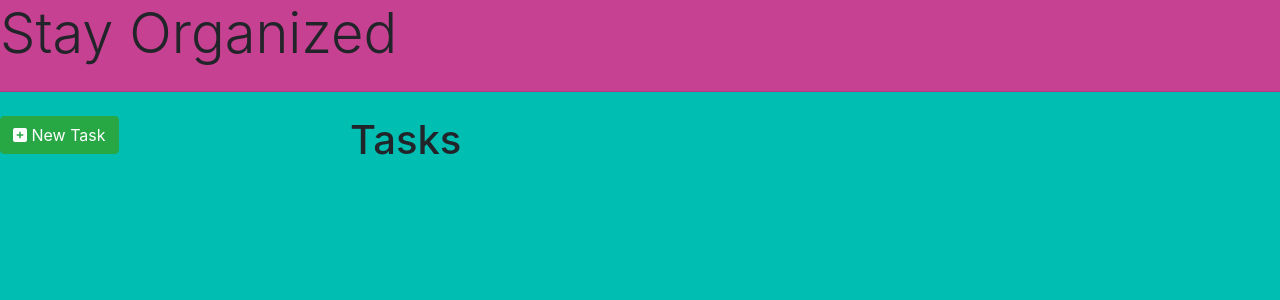
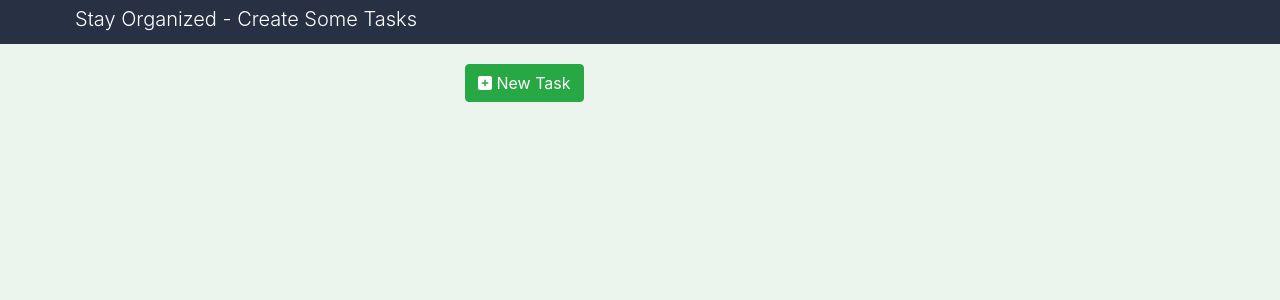
Before and after one commit to stuyy/Taskify, an Angular app: page / in a window 1280 px wide. Shown: the top 300 px of the page. Built offline with nearby package versions, Linux system fonts and the light colour scheme.

Commit message:
Updated UI and added local storage

```diff
--- a/src/app/app.component.css
+++ b/src/app/app.component.css
@@ -1,3 +1,12 @@
-main {
+.main-content {
     display: flex;
+    padding: 20px;
+    justify-content: space-around;
 }
+
+header {
+    background-color:  #283044;
+    text-align: left;
+    color: white;
+    padding: 7px 0 5px 75px;
+}
--- a/src/app/app.component.html
+++ b/src/app/app.component.html
@@ -1,12 +1,15 @@
 <!--The content below is only a placeholder and can be replaced.-->
-<header class="jumbotron-fluid">
-  <h1 class="display-4">Stay Organized</h1>
-  <hr class="my-4">
+
+<header>
+    <h1 class="lead">Stay Organized - Create Some Tasks</h1>
 </header>
 <main>
+
+  <ngb-alert type="danger" (close)="close(error.indexOf(err))" *ngFor="let err of error">{{err}}</ngb-alert>
+  <section class="main-content">
       <section>
           <button type="button" class="btn btn-success" (click)="newTask()"><i class="fas fa-plus-square"></i> {{buttonTaskTitle}}</button>
-    <button type="submit" class="btn btn-primary" *ngIf="show" (click)="addTask()">Add Task</button>
+
           <form class="task-form" [@newTask]="show ? 'show' : 'hidden'">
             <div class="input-group">
                 <input type="text" class="form-control" placeholder="Title" name="taskTitle" [(ngModel)]="taskTitle">
@@ -14,16 +17,20 @@
             <div class="input-group">
               <textarea class="form-control" placeholder="What is your goal?"rows="3" name="taskDescription" [(ngModel)]="taskDescription"></textarea>
             </div>
+            <button type="button" class="btn btn-warning" (click)="reset()" *ngIf="show">Reset</button>
+              <button type="submit" class="btn btn-primary" *ngIf="show" (click)="addTask()">Add Task</button>
           </form>
         </section>
-  <aside class="tasks">
+        <aside class="tasks" *ngIf="tasks.length > 0">
           <h1>Tasks</h1>
           <div *ngFor="let task of tasks" [attr.id]="task.title">
-        <button type="button" class="btn btn-info" (click)="task.isCollapsed = !task.isCollapsed">{{task.title}} <i class="fas fa-eye"></i></button>
+              <button type="button" class="btn btn-info" (click)="task.isCollapsed = !task.isCollapsed">View {{task.title}} </button>
               <div [ngbCollapse]="task.isCollapsed">
-            {{task.description}}
-            <ngb-progressbar value="250"></ngb-progressbar>
+                  <p>{{task.description}}</p>
+                  <p>Your Progress:<ngb-progressbar value="500" type="info"></ngb-progressbar></p>
               </div>
           </div>
         </aside>
+  </section>
 </main>
+<!--https://stackoverflow.com/questions/50341279/ng-bootstrap-collapse-component-collapses-all-components-when-toggling-one-ang-->
--- a/src/app/app.component.ts
+++ b/src/app/app.component.ts
@@ -1,4 +1,5 @@
 import { Component } from '@angular/core';
+import { NgbProgressbarConfig } from "@ng-bootstrap/ng-bootstrap";
 import {
   trigger,
   state,
@@ -34,7 +35,16 @@ export class AppComponent {
   taskDescription = '';
   show = false;
   tasks = []
+  error =  [];
   public isCollapsed = true;
+  constructor(config: NgbProgressbarConfig)
+  {
+    config.max = 1000;
+    config.striped = true;
+    config.animated = true;
+    config.type = 'success';
+    config.height = '20px';
+  }
   newTask()
   {
     this.show = !this.show;
@@ -49,11 +59,35 @@ export class AppComponent {
   }
   addTask()
   {
+    if(this.taskTitle.length > 50)
+    {
+      this.error.push("Title cannot exceed 50 characters.");
+      return;
+    }
+    if(this.taskTitle.length === 0)
+    {
+      this.error.push("Title cannot be blank.");
+      return;
+    }
+    else if(this.taskDescription.length === 0)
+    {
+      this.error.push("Description cannot be blank.");
+      return;
+    }
     let newTask = {
       title: this.taskTitle,
       description: this.taskDescription,
       isCollapsed: true
     }
     this.tasks.push(newTask);
+    localStorage.tasksAdded = JSON.stringify(this.tasks);
+  }
+  close(alert) {
+    this.error.splice(alert, 1);
+  }
+  reset()
+  {
+    this.taskTitle  = '';
+    this.taskDescription = '';
   }
 }
--- a/src/styles.css
+++ b/src/styles.css
@@ -1,11 +1,12 @@
 /* You can add global styles to this file, and also import other style files */
 @import "../node_modules/bootstrap/dist/css/bootstrap.min.css";
-body {
-    background-color: #00BFB2;
-}
-header {
-    background-color:  #C64191;
+body, html {
+    height: 100%;
+    background-color: #EBF5EE;
 }
 .task-form {
     width:  350px;
 }
+.tasks {
+    width: 350px;
+}
```
Also changed, not shown: src/assets/prod.jpg (added). Lines whose indentation alone changed are shown as unchanged.
